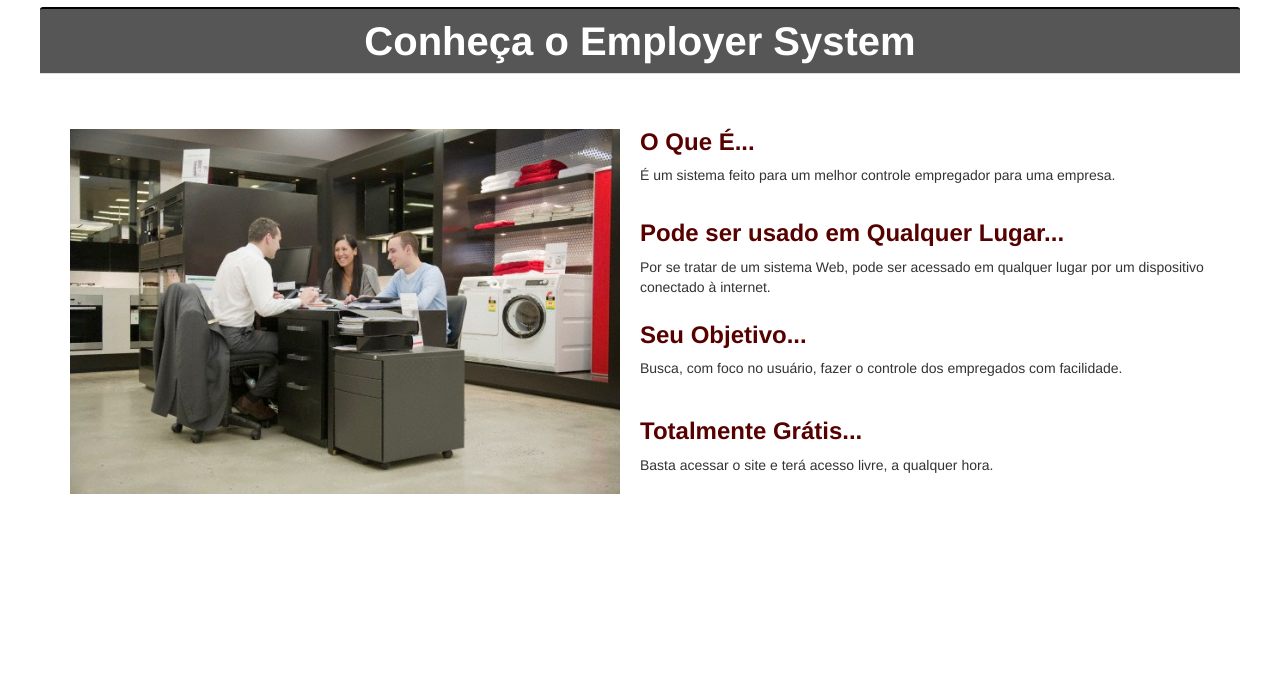
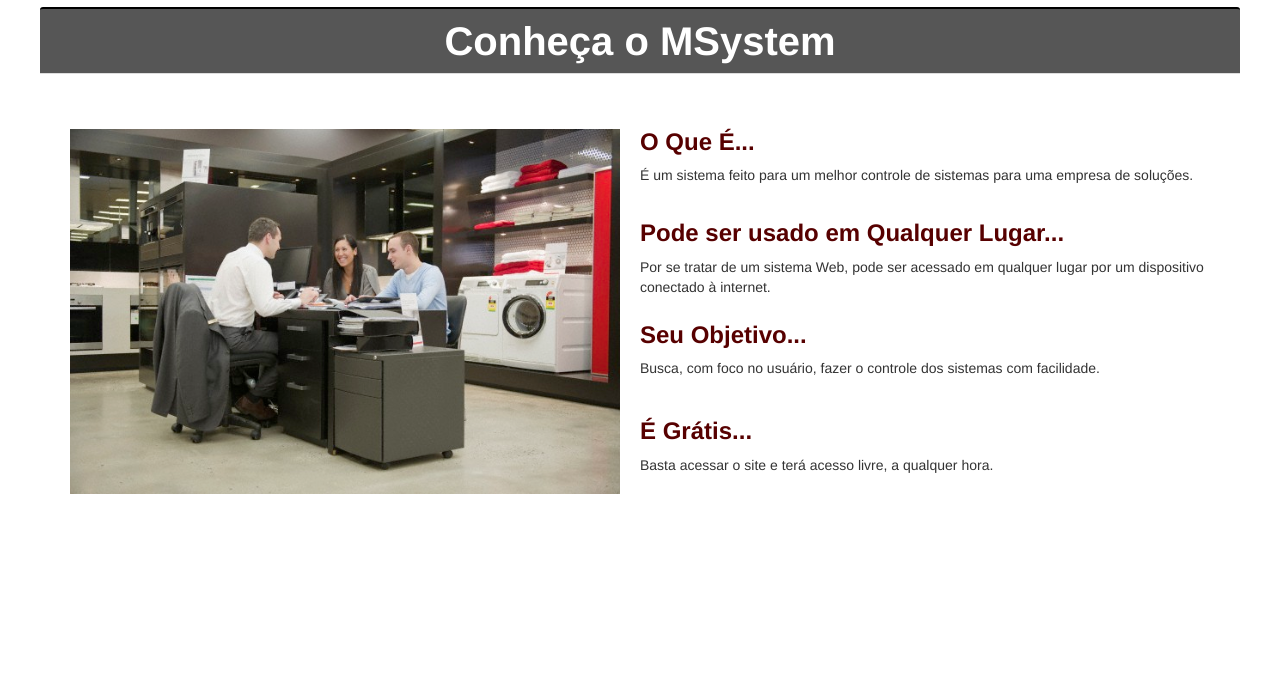
Before and after one commit to marcoabcf/msystem, a PHP site: page /app/views/about.php in a window 1280 px wide. Shown: the part 58-743 px from the top of the page. Run offline with PHP 8.4, Linux system fonts and the light colour scheme.

Commit message:
Alteração About

```diff
--- a/app/views/about.php
+++ b/app/views/about.php
@@ -10,7 +10,7 @@
 
 	<div class="panel panel-default">
 	  <div class="panel-heading">
-	    <h1 class="panel-title h1">Conheça o Employer System</h1>
+	    <h1 class="panel-title h1">Conheça o MSystem</h1>
 	  </div>
 	  <div class="panel-body marginMax">
 	    <div class="col-md-6">
@@ -22,7 +22,7 @@
 			<div class="col-md-6 ">
 				<div class="row">
 					<h3 class="h3">O Que É...</h3>
-				 	É um sistema feito para um melhor controle empregador para uma empresa.
+				 	É um sistema feito para um melhor controle de sistemas para uma empresa de soluções.
 				</div>
 				<div class="row marginMin">
 					<h3 class="h3 margin">Pode ser usado em Qualquer Lugar...</h3>
@@ -30,10 +30,10 @@
 				</div>
 				<div class="row marginMid">
 					<h3 class="h3 margin">Seu Objetivo...</h3>
-				 	Busca, com foco no usuário, fazer o controle dos empregados com facilidade.
+				 	Busca, com foco no usuário, fazer o controle dos sistemas com facilidade.
 				</div>
 				<div class="row marginMax">
-					<h3 class="h3 margin">Totalmente Grátis...</h3>
+					<h3 class="h3 margin">É Grátis...</h3>
 				 	Basta acessar o site e terá acesso livre, a qualquer hora.
 				</div>
 			</div>
```
